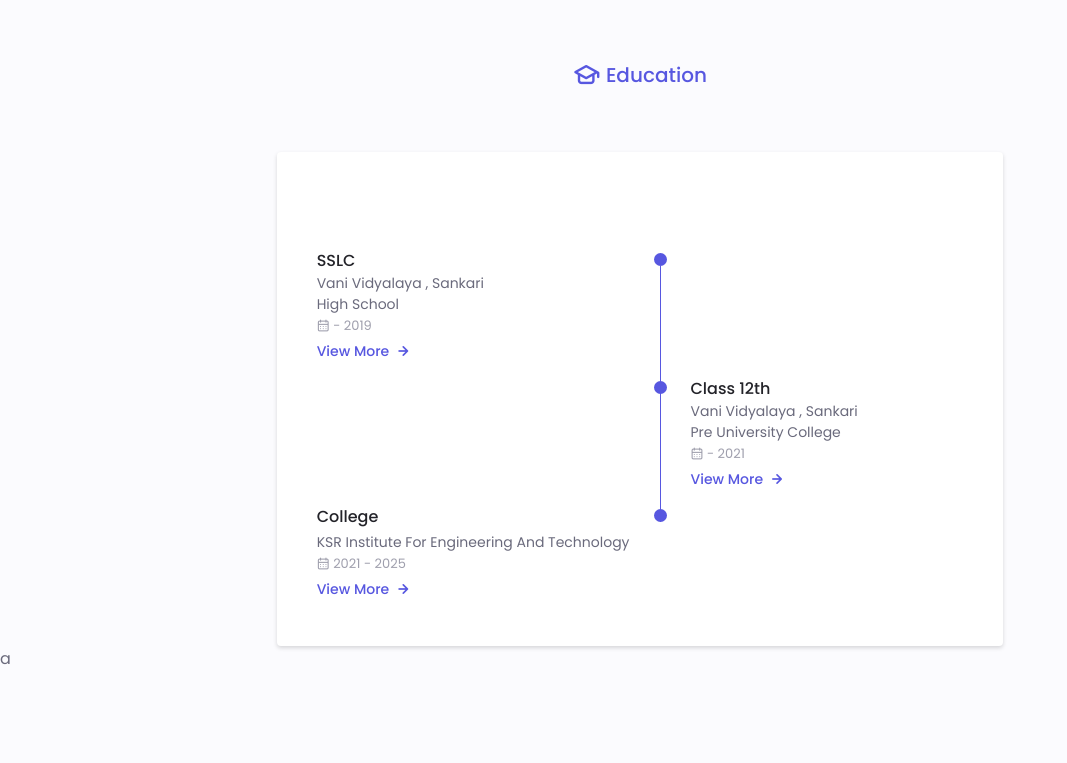
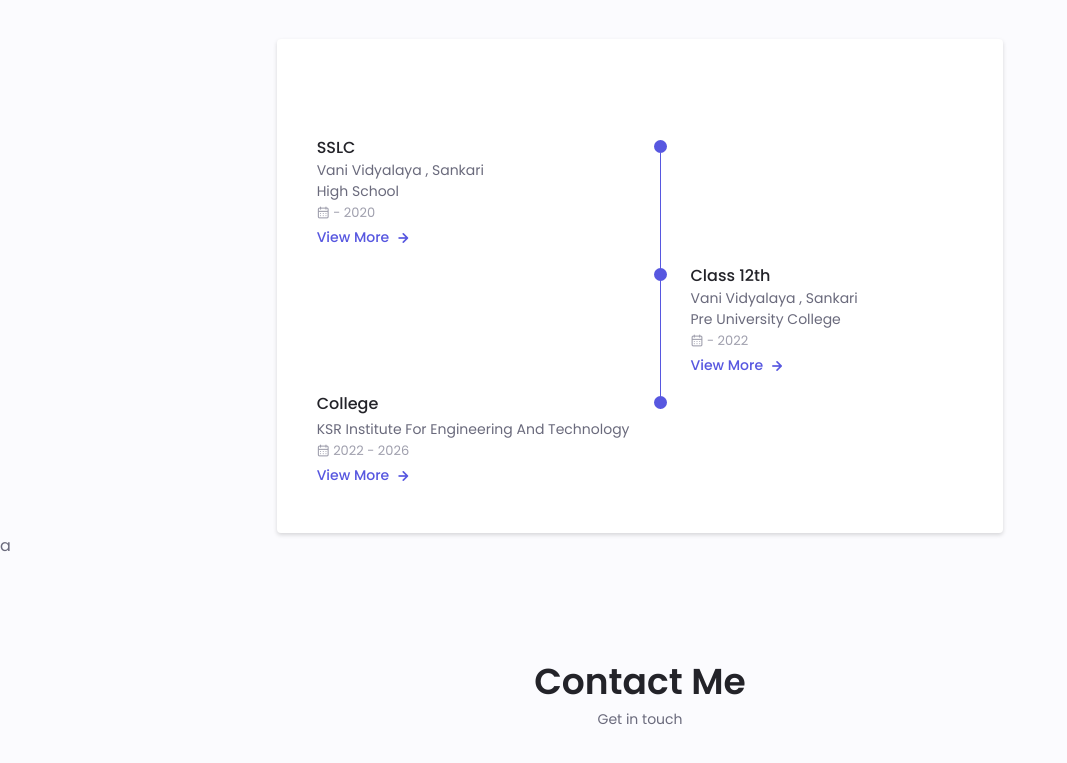
Before and after one commit to vaxanth01/kowsalya, a plain HTML site: page index.html in a window 1280 px wide. Shown: the part 2375-3138 px from the top of the page, without its empty margins (0-1067 px from the left). Drawn offline with nearby package versions, Linux system fonts and the light colour scheme.

Commit message:
Update index.html

```diff
--- a/index.html
+++ b/index.html
@@ -155,7 +155,7 @@
 
           <div class="about__data" >
             <p class="about__description">
-              I am KOWSALYA L M, a final-year IT student with a passion for full-stack web development. I have experience in front-end and back-end technologies, including HTML, CSS, JavaScript, Django, and Flask. I’ve worked on projects like e-commerce applications and a facial recognition attendance system, honing my skills through internships at Jove Multisystems and Sudoboat. I am eager to explore new technologies, especially in DevOps and AI/ML, and I thrive in dynamic environments where I can contribute to innovative solutions.
+              I am KOWSALYA L, a final-year IT student with a passion for ui&ux development. Including HTML, CSS, JavaScript.honing my skills through internships at SkillForge and Sudoboat. I am eager to explore new technologies and I thrive in dynamic environments where I can contribute to innovative solutions.
 
             </p>
 
@@ -365,7 +365,7 @@
                   >
                   <div class="qualification__calender">
                     <i class="uil uil-calendar-alt"></i>
-                    - 2019
+                    - 2020
                   </div>
                   <span
                     class="button button--flex button--small button--link services__button"
@@ -427,7 +427,7 @@
                   >
                   <div class="qualification__calender">
                     <i class="uil uil-calendar-alt"></i>
-                    - 2021
+                    - 2022
                   </div>
                   <span
                     class="button button--flex button--small button--link services__button"
@@ -472,7 +472,7 @@
                   >
                   <div class="qualification__calender">
                     <i class="uil uil-calendar-alt"></i>
-                    2021 - 2025
+                    2022 - 2026
                   </div>
                   <span
                     class="button button--flex button--small button--link services__button"
```
